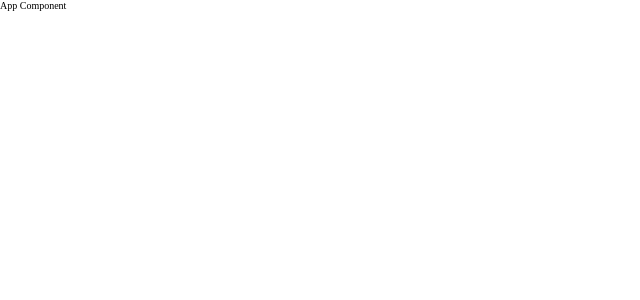
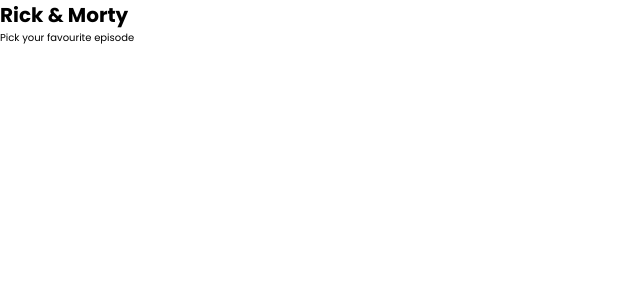
Before and after one commit to vahidGhadiri/Episode-Collector---TS, a React app: page / in a window 1280 px wide. Shown: the top 300 px of the page, without its empty margins (0-640 px from the left). Built offline with nearby package versions, Linux system fonts and the light colour scheme.

Commit message:
[Feature]: Implementing Context to project

```diff
--- a/public/index.html
+++ b/public/index.html
@@ -5,7 +5,11 @@
     <meta name="viewport"
           content="width=device-width, user-scalable=no, initial-scale=1.0, maximum-scale=1.0, minimum-scale=1.0">
     <meta http-equiv="X-UA-Compatible" content="ie=edge">
-    <title>Document</title>
+    <link rel="preconnect" href="https://fonts.googleapis.com">
+    <link rel="preconnect" href="https://fonts.gstatic.com" crossorigin>
+    <link href="https://fonts.googleapis.com/css2?family=Poppins:ital,wght@0,100;0,200;0,300;0,400;0,500;0,600;0,700;0,800;0,900;1,100;1,200;1,300;1,400;1,500;1,600;1,700;1,800;1,900&display=swap"
+          rel="stylesheet">
+    <title>Rick & Morty | React TS</title>
 </head>
 <body>
 <div id="root"></div>
--- a/src/App.scss
+++ b/src/App.scss
@@ -6,4 +6,5 @@
 
 html {
   font-size: 62.5%;
+  font-family: "Poppins", sans-serif;
 }
--- a/src/App.tsx
+++ b/src/App.tsx
@@ -1,13 +1,22 @@
 import React from "react"
+import ReactDOM from "react-dom"
+
+import {Store, StoreProvider} from "./context/store"
 import "./App.scss"
 
 
-const App: React.FC = () => {
+export const App: React.FC = () => {
+    const context = React.useContext(Store)
     return (
-        <>
-            App Component
-        </>
+        <div>
+            <h1>Rick & Morty</h1>
+            <p>Pick your favourite episode</p>
+        </div>
     )
 }
 
-export default App
+ReactDOM.render(
+    <StoreProvider>
+        <App/>
+    </StoreProvider>,
+    document.getElementById('root'))
--- /dev/null
+++ b/src/context/store.tsx
@@ -0,0 +1,14 @@
+import React from "react"
+
+
+const initialState = {}
+
+export const Store = React.createContext(initialState)
+
+export const StoreProvider: React.FC = (props: any) => {
+    return <Store.Provider value="test">{props.children}</Store.Provider>
+}
+
+const reducer = () => {
+    return null
+}
--- a/src/index.tsx
+++ /dev/null
@@ -1,8 +0,0 @@
-import ReactDOM from "react-dom"
-import App from "./App";
-
-
-ReactDOM.render(
-    <App/>,
-    document.getElementById("root")
-)
--- a/webpack/webpack.common.js
+++ b/webpack/webpack.common.js
@@ -4,10 +4,10 @@
 
 module.exports = {
     mode: "development",
-    entry: path.resolve(__dirname, "..", "./src/index.tsx"),
+    entry: path.resolve(__dirname, "..", "./src/App.tsx"),
     output: {
         path: path.resolve(__dirname, "..", "build"),
-        filename: "main.js"
+        filename: "bundle.js"
     },
     resolve: {
         extensions: [".js", ".jsx", ".ts", ".tsx"]
@@ -20,9 +20,16 @@
         }, {
             test: /\.(sa|sc|c)ss$/,
             use: ["style-loader", "css-loader"]
+        }, {
+            test: /\.(?:jpg|jpeg|png|ico|gif)$/i,
+            use: "asset/resource"
+        }, {
+            test: /\.(svg|ttf|otf|woff|woff2)$/,
+            use: "asset/inline"
         }]
     },
     devServer: {
+        compress: true,
         port: 7000,
         hot: true,
         open: true
```
Also changed, not shown: package.json (+6 -1 lines), tsconfig.json (+11 -13 lines), 1 other file (tests, documents, lock files or other folders).
